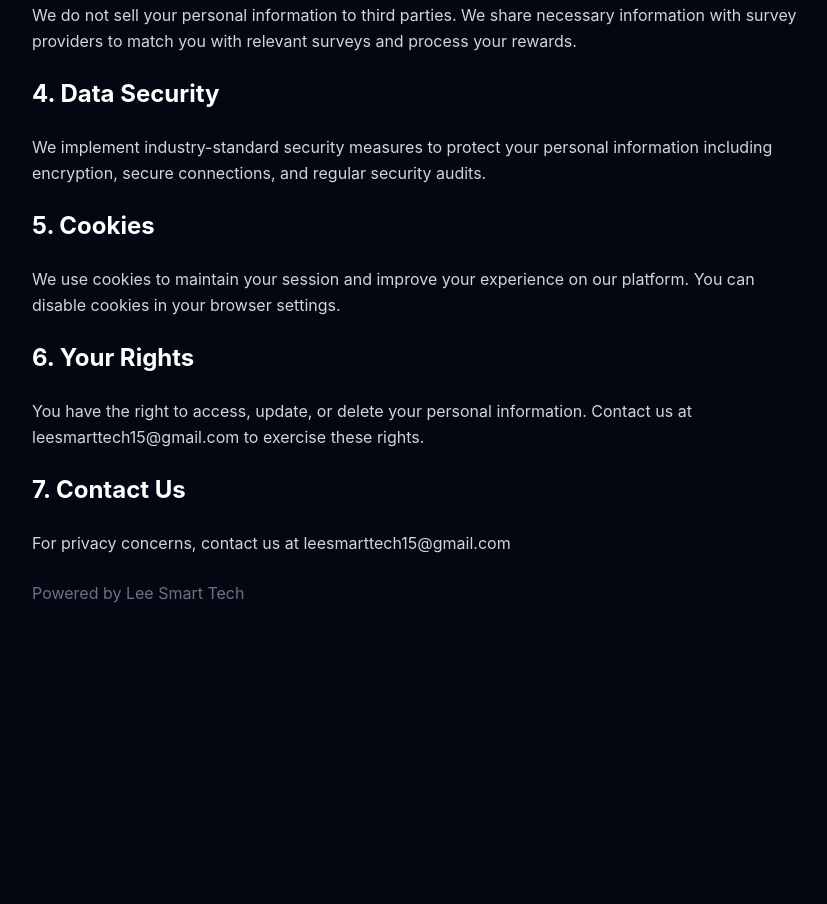
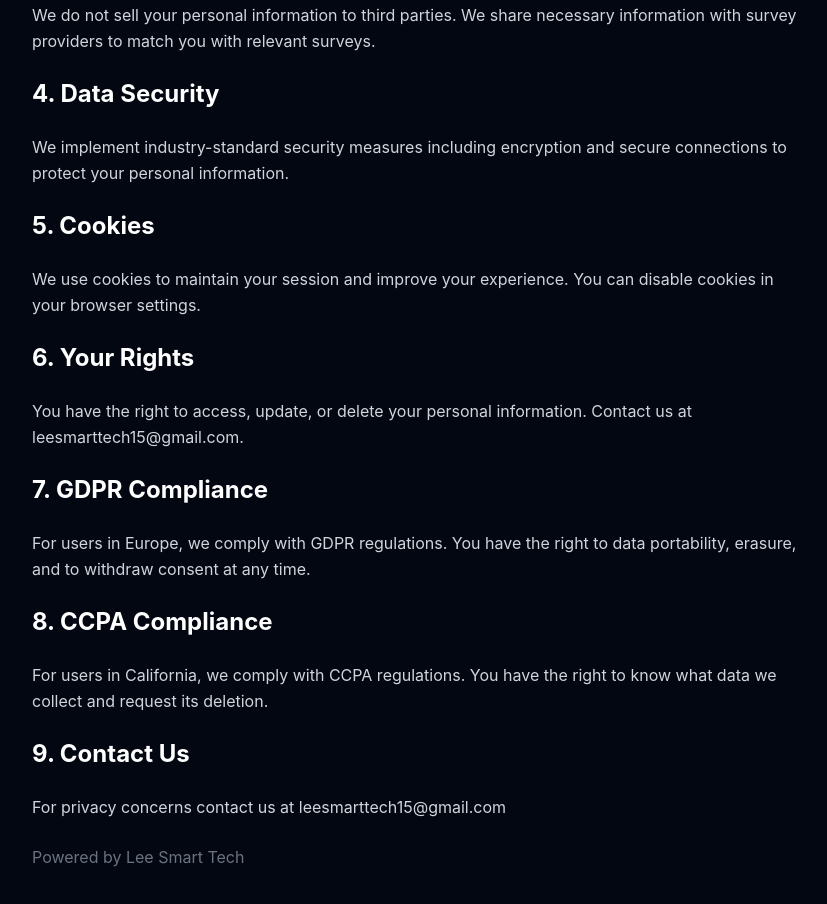
Before and after one commit to smart-earn-survey/platform, a React (Create React App) app in the folder frontend/: page /privacy in a window 1280 px wide. Shown: the part 560-1464 px from the top of the page, without its empty margins (224-1051 px from the left). Before the commit the page ends 1230 px from the top, so only its background shows below. Built offline with nearby package versions, Linux system fonts and the light colour scheme; no server answers; the HTML template or start-up script is replaced by a standard one.

Commit message:
Add Terms and Privacy pages

```diff
--- a/frontend/src/pages/Privacy.js
+++ b/frontend/src/pages/Privacy.js
@@ -14,15 +14,19 @@ export default function PrivacyPage() {
           <h2 className="text-2xl font-bold text-white">2. How We Use Your Information</h2>
           <p>We use your information to provide our services, process payments, send notifications about surveys and earnings, and improve our platform.</p>
           <h2 className="text-2xl font-bold text-white">3. Information Sharing</h2>
-          <p>We do not sell your personal information to third parties. We share necessary information with survey providers to match you with relevant surveys and process your rewards.</p>
+          <p>We do not sell your personal information to third parties. We share necessary information with survey providers to match you with relevant surveys.</p>
           <h2 className="text-2xl font-bold text-white">4. Data Security</h2>
-          <p>We implement industry-standard security measures to protect your personal information including encryption, secure connections, and regular security audits.</p>
+          <p>We implement industry-standard security measures including encryption and secure connections to protect your personal information.</p>
           <h2 className="text-2xl font-bold text-white">5. Cookies</h2>
-          <p>We use cookies to maintain your session and improve your experience on our platform. You can disable cookies in your browser settings.</p>
+          <p>We use cookies to maintain your session and improve your experience. You can disable cookies in your browser settings.</p>
           <h2 className="text-2xl font-bold text-white">6. Your Rights</h2>
-          <p>You have the right to access, update, or delete your personal information. Contact us at leesmarttech15@gmail.com to exercise these rights.</p>
-          <h2 className="text-2xl font-bold text-white">7. Contact Us</h2>
-          <p>For privacy concerns, contact us at leesmarttech15@gmail.com</p>
+          <p>You have the right to access, update, or delete your personal information. Contact us at leesmarttech15@gmail.com.</p>
+          <h2 className="text-2xl font-bold text-white">7. GDPR Compliance</h2>
+          <p>For users in Europe, we comply with GDPR regulations. You have the right to data portability, erasure, and to withdraw consent at any time.</p>
+          <h2 className="text-2xl font-bold text-white">8. CCPA Compliance</h2>
+          <p>For users in California, we comply with CCPA regulations. You have the right to know what data we collect and request its deletion.</p>
+          <h2 className="text-2xl font-bold text-white">9. Contact Us</h2>
+          <p>For privacy concerns contact us at leesmarttech15@gmail.com</p>
           <p className="text-gray-500">Powered by Lee Smart Tech</p>
         </div>
       </div>
--- a/frontend/src/pages/Terms.js
+++ b/frontend/src/pages/Terms.js
@@ -10,21 +10,21 @@ export default function TermsPage() {
         <div className="space-y-6 text-gray-300 leading-relaxed">
           <p>Last updated: June 2026</p>
           <h2 className="text-2xl font-bold text-white">1. Acceptance of Terms</h2>
-          <p>By accessing and using Smart Earn Survey, you accept and agree to be bound by these Terms of Service. If you do not agree to these terms, please do not use our platform.</p>
+          <p>By accessing and using Smart Earn Survey, you accept and agree to be bound by these Terms of Service.</p>
           <h2 className="text-2xl font-bold text-white">2. Description of Service</h2>
           <p>Smart Earn Survey is an online rewards platform where users earn money by completing surveys, offers, and tasks. Users are paid in Nigerian Naira directly to their bank accounts.</p>
           <h2 className="text-2xl font-bold text-white">3. User Eligibility</h2>
-          <p>You must be at least 18 years old to use this platform. By registering, you confirm that you are at least 18 years of age.</p>
+          <p>You must be at least 18 years old to use this platform.</p>
           <h2 className="text-2xl font-bold text-white">4. Account Registration</h2>
-          <p>You must provide accurate and complete information when creating an account. You are responsible for maintaining the security of your account and password.</p>
+          <p>You must provide accurate and complete information when creating an account. You are responsible for maintaining the security of your account.</p>
           <h2 className="text-2xl font-bold text-white">5. Earnings and Payments</h2>
-          <p>Earnings are credited to your wallet upon successful completion of surveys and offers. Minimum withdrawal amount is ₦500. Payments are processed within 24-48 hours of approval.</p>
+          <p>Earnings are credited to your wallet upon successful completion of surveys. Minimum withdrawal is ₦500. Payments processed within 24-48 hours.</p>
           <h2 className="text-2xl font-bold text-white">6. Prohibited Activities</h2>
-          <p>Users are prohibited from creating multiple accounts, providing false information, using automated tools to complete surveys, or engaging in any fraudulent activity.</p>
+          <p>Users are prohibited from creating multiple accounts, providing false information, using automated tools, or engaging in fraudulent activity.</p>
           <h2 className="text-2xl font-bold text-white">7. Termination</h2>
-          <p>We reserve the right to terminate accounts that violate these terms without prior notice. Any earnings in a terminated account may be forfeited.</p>
+          <p>We reserve the right to terminate accounts that violate these terms without prior notice.</p>
           <h2 className="text-2xl font-bold text-white">8. Contact</h2>
-          <p>For questions about these terms, contact us at leesmarttech15@gmail.com</p>
+          <p>For questions contact us at leesmarttech15@gmail.com</p>
           <p className="text-gray-500">Powered by Lee Smart Tech</p>
         </div>
       </div>
```
